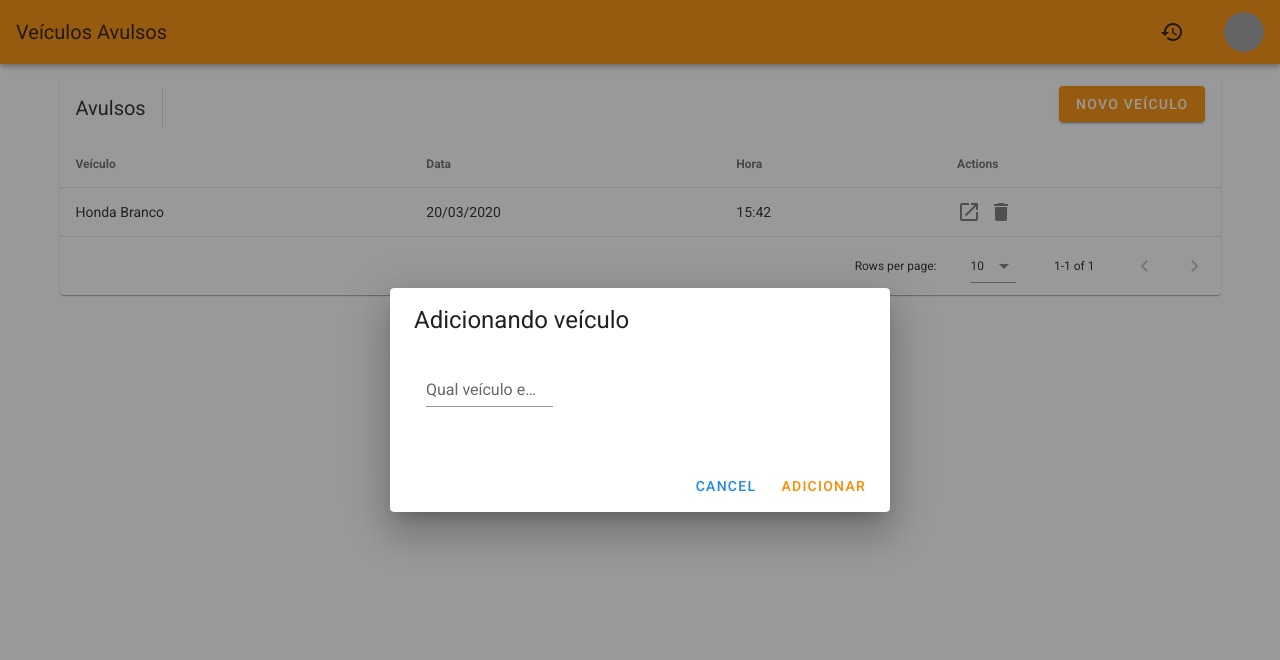
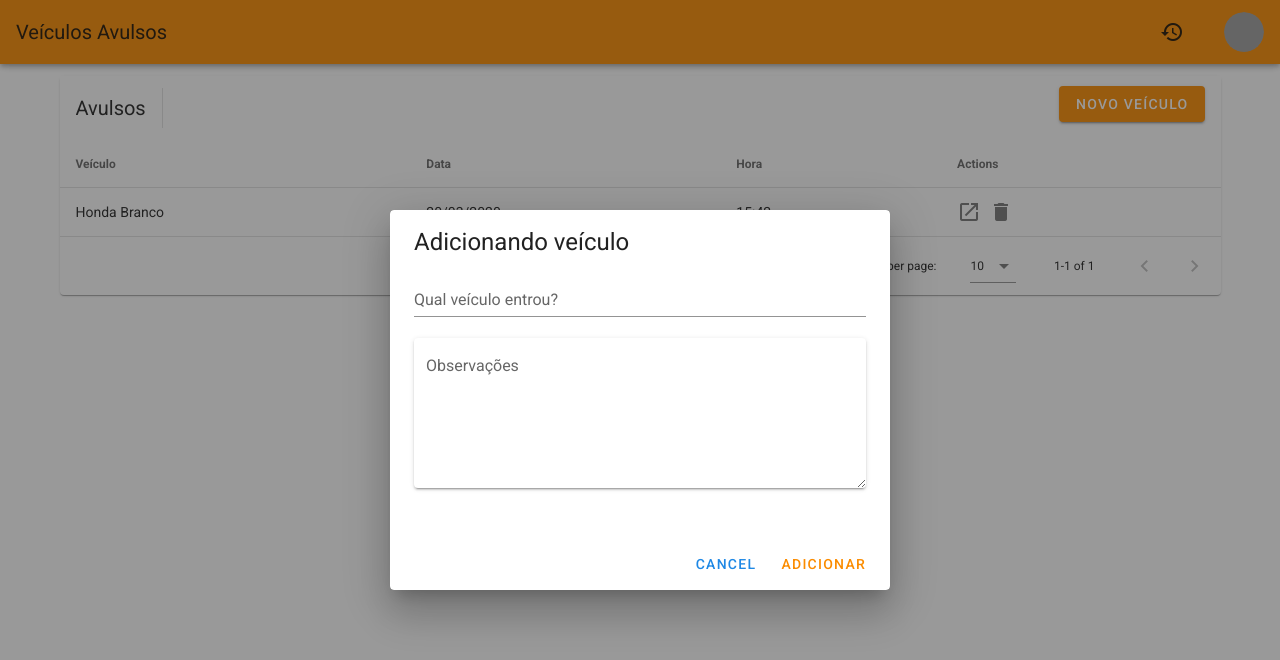
Before and after one commit to leonakaodev/parking-control, a Vue app in the folder client/: page /single-cars in a window 1280 px wide. Both pictures are taken after a click on the button "NOVO VEÍCULO". Shown: the top 660 px of the page. Built offline with nearby package versions, Linux system fonts and the light colour scheme; grey boxes are pictures that could not be loaded; what vue-sweetalert2 would draw is missing.

Commit message:
Added description input

```diff
--- a/client/src/pages/SingleCars.vue
+++ b/client/src/pages/SingleCars.vue
@@ -28,9 +28,10 @@
                                 <v-card-text>
                                     <v-container>
                                         <v-row>
-                                            <v-col cols="12" sm="6" md="4">
-                                                <v-text-field v-model="newItem.name" label="Qual veículo entrou?"></v-text-field>
-                                            </v-col>
+                                            <v-text-field v-model="newItem.name" label="Qual veículo entrou?"></v-text-field>
+                                        </v-row>
+                                        <v-row>
+                                            <v-textarea solo v-model="newItem.description" label="Observações"></v-textarea>
                                         </v-row>
                                     </v-container>
                                 </v-card-text>
```
